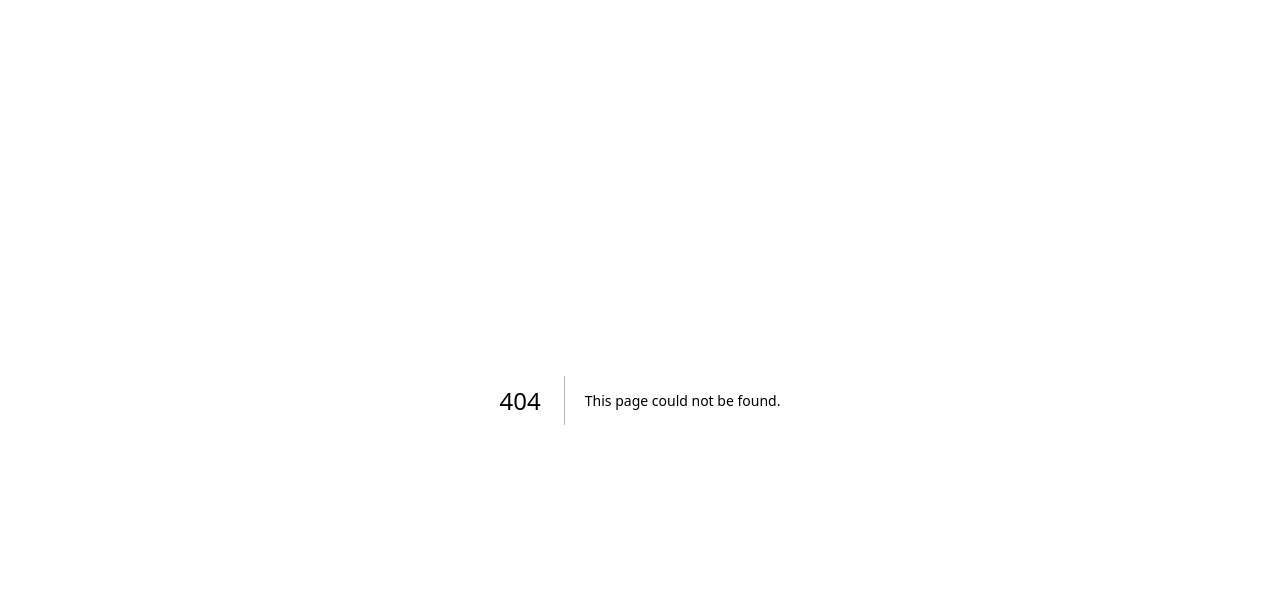
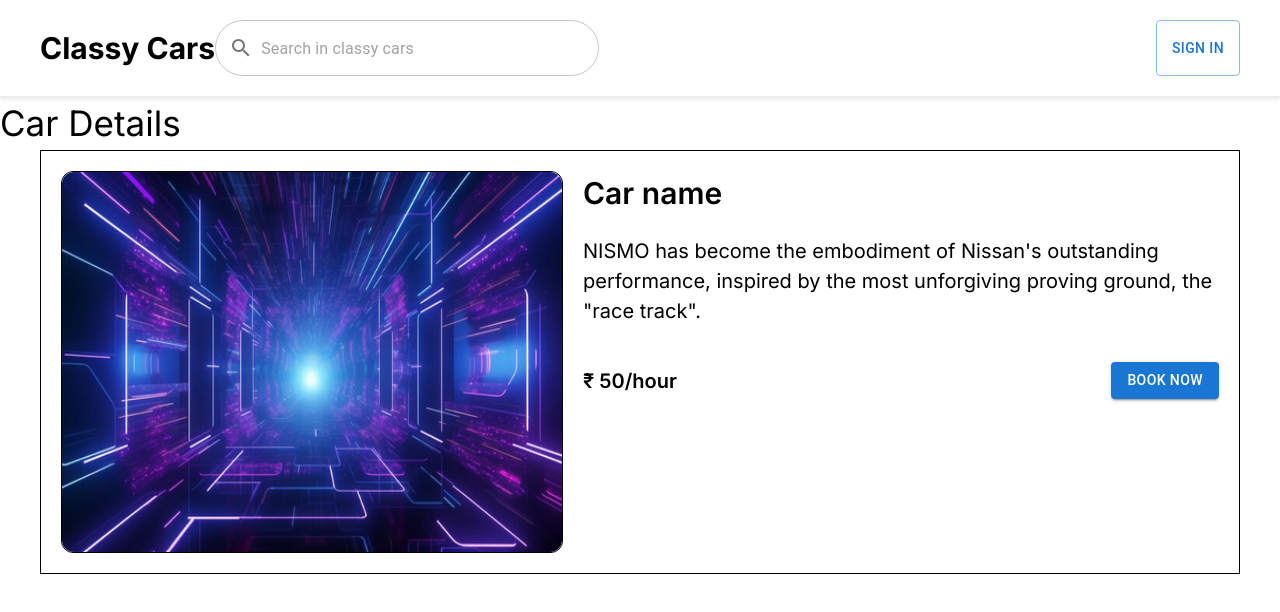
Before and after one commit to leader-akash/Classy-Cars, a Next.js app: page /pages/car-details in a window 1280 px wide. Before the commit this address had no page. Shown: the top 612 px of the page. Built offline with nearby package versions, Linux system fonts and the light colour scheme.

Commit message:
added car details page

```diff
--- /dev/null
+++ b/src/app/components/carDetails/CarDetails.jsx
@@ -0,0 +1,35 @@
+'use client'
+import Image from 'next/image'
+import React from 'react'
+import Button from '@mui/material/Button';
+import carBg from '../../Assets/caa.jpg'
+
+const CarDetails = () => {
+    return (
+        <div>
+            <h2 className='text-[35px]'>Car Details</h2>
+            <div className='flex border mx-10'>
+                <div className='ml-5 my-5 border rounded-xl'>
+                    <div className='w-[500px] h-[380px]'>
+                        <Image src={carBg} alt='car-image' className='w-[500px] h-[380px] rounded-xl'/>
+                    </div>
+                </div>
+
+                <div className='mx-5 my-5'>
+                    <h2 className='text-[30px] font-semibold'>Car name</h2>
+
+                    <p className='my-5 text-[20px]'>NISMO has become the embodiment of Nissan's outstanding performance, inspired by the most unforgiving proving ground, the "race track".</p>
+
+                    <div className='flex justify-between items-center'>
+                        <p className='my-5 text-[20px] font-semibold'>₹ 50/hour</p>
+
+                        <Button variant="contained" className='rounded-full bg-blue font-bold mt-6 text-[14px] '>Book now</Button>
+                    </div>
+                </div>
+
+            </div>
+        </div>
+    )
+}
+
+export default CarDetails
--- a/src/app/components/cards/Card.jsx
+++ b/src/app/components/cards/Card.jsx
@@ -11,7 +11,7 @@ const Card = ({ data }) => {
   const [wishlistStates, setWishlistStates] = useState(false);
 
   return (
-    <div className='flex flex-wrap  justify-between mr-5 mb-10'>
+    <div className='flex flex-wrap  justify-between mr-5 mb-10 cursor-pointer'>
 
             <div className={`w-[260px] h-[300px] bg-indigo-100 rounded-xl mt-10 custom-shadow card-border`}>
               <div className='flex justify-between items-center mx-4 my-2'>
--- a/src/app/components/navbar/Navbar.jsx
+++ b/src/app/components/navbar/Navbar.jsx
@@ -5,14 +5,18 @@ import styles from './Navbar.module.css'
 import TextField from '@mui/material/TextField';
 import SearchIcon from '@mui/icons-material/Search';
 import InputAdornment from '@mui/material/InputAdornment';
+import Link from 'next/link';
 
 const Navbar = () => {
   return (
-    <div className={`flex justify-between pt-8 pb-5 px-10 ${styles.navbar}`}>
+    <div className={`flex justify-between pt-5 pb-5 px-10 ${styles.navbar}`}>
       <div className='flex  items-center'>
-        <h1 className='text-[30px] font-bold'>
-          Classy Cars
-        </h1>
+        <Link href='/'>
+          <h1 className='text-[30px] font-bold'>
+            Classy Cars
+          </h1>
+        </Link>
+
         <TextField id="outlined-basic" placeholder='Search in classy cars' type='search' variant="outlined"
           InputProps={{
             startAdornment: (
--- /dev/null
+++ b/src/app/components/sidebar/Sidebar.jsx
@@ -0,0 +1,16 @@
+'use client'
+import React from 'react'
+
+const Sidebar = () => {
+  return (
+    <div className='w-[200px]'>
+        <h2>Categories</h2>
+        <div className='flex flex-col'>
+            <p>Type</p>
+            <p>Capacity</p>
+        </div>
+    </div>
+  )
+}
+
+export default Sidebar
--- /dev/null
+++ b/src/app/pages/car-details/layout.js
@@ -0,0 +1,27 @@
+import { Inter } from "next/font/google";
+import Navbar from "../../components/navbar/Navbar";
+import Sidebar from "../../components/sidebar/Sidebar"
+
+const inter = Inter({ subsets: ["latin"] });
+
+export const metadata = {
+    title: "Classy Cars",
+};
+
+export default function CarDetails({ children }) {
+    return (
+        <html lang="en">
+            <body >
+                <header>
+                    <Navbar />
+                </header>
+                <div className="flex">
+                <div>
+                   {/*<Sidebar /> */}
+                </div>
+                    {children}
+                </div>
+            </body>
+        </html>
+    );
+}
--- /dev/null
+++ b/src/app/pages/car-details/page.jsx
@@ -0,0 +1,12 @@
+import CarDetails from '@/app/components/carDetails/CarDetails'
+import React from 'react'
+
+const CarDetail = () => {
+  return (
+    <div>
+        <CarDetails />
+    </div>
+  )
+}
+
+export default CarDetail
--- /dev/null
+++ b/src/app/pages/cars/layout.jsx
@@ -0,0 +1,27 @@
+import { Inter } from "next/font/google";
+import Navbar from "../../components/navbar/Navbar";
+import Sidebar from "../../components/sidebar/Sidebar"
+
+const inter = Inter({ subsets: ["latin"] });
+
+export const metadata = {
+    title: "Classy Cars",
+};
+
+export default function CarsPage({ children }) {
+    return (
+        <html lang="en">
+            <body >
+                <header>
+                    <Navbar />
+                </header>
+                <div className="flex">
+                <div>
+                   {/*<Sidebar /> */}
+                </div>
+                    {children}
+                </div>
+            </body>
+        </html>
+    );
+}
--- /dev/null
+++ b/src/app/pages/cars/page.jsx
@@ -0,0 +1,33 @@
+'use client'
+import React from 'react'
+import Card from '../../components/cards/Card'
+import carsType from '../../../../RentalCarData.json'
+import { useRouter } from 'next/navigation'
+
+
+const Cars = () => {
+    const router = useRouter();
+
+    const handleCarDetails = () => {
+        router.push('/pages/car-details')
+    }
+
+    return (
+        <div>
+            <div className='flex flex-wrap justify-center'>
+                {
+                    carsType?.map((car, index) => {
+                        return (
+                            <div key={index} onClick={handleCarDetails}>
+                                <Card data={car} />
+                            </div>
+                        )
+                    })
+                }
+            </div>
+
+        </div>
+    )
+}
+
+export default Cars
--- a/src/app/pages/cars/page.tsx
+++ /dev/null
@@ -1,25 +0,0 @@
-'use client'
-import React from 'react'
-import Card from '../../components/cards/Card'
-import carsType from '../../../../RentalCarData.json'
-
-
-const Cars = () => {
-    return (
-        <div>
-            <div className='flex flex-wrap justify-center'>
-                    {
-                        carsType?.map((car, index) => {
-                            return (
-                                <div key={index}>
-                                    <Card data={car} />
-                                </div>
-                            )
-                        })
-                    }
-                </div>
-        </div>
-    )
-}
-
-export default Cars
--- a/src/app/pages/home/page.jsx
+++ b/src/app/pages/home/page.jsx
@@ -4,9 +4,11 @@ import Footer from '@/app/components/footer/Footer'
 import Navbar from '@/app/components/navbar/Navbar'
 import React from 'react'
 import carsType from '../../../../RentalCarData.json'
+import Link from 'next/link'
 
 
 const Homepage = () => {
+
     return (
         <div>
             <Navbar />
@@ -18,9 +20,9 @@ const Homepage = () => {
                     {
                         carsType?.slice(0, 10)?.map((car, index) => {
                             return (
-                                <div key={index}>
+                                <Link href={'/pages/car-details'} key={index} >
                                     <Card data={car} />
-                                </div>
+                                </Link>
                             )
                         })
                     }
--- a/tsconfig.json
+++ b/tsconfig.json
@@ -27,7 +27,7 @@
     ".next/types/**/*.ts",
     "**/*.ts",
     "**/*.tsx"
-  ],
+, "src/app/pages/cars/page.jsx"  ],
   "exclude": [
     "node_modules"
   ]
```
